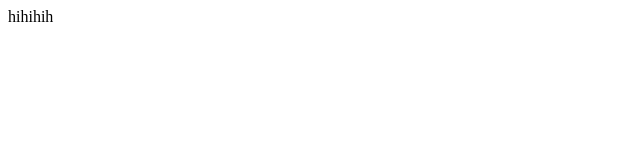
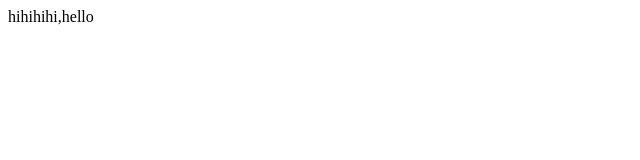
Before and after one commit to ll3816-LiLi/funny, a plain HTML site: page index.html in a window 1280 px wide. Shown: the full height of the page, 0-640 px from the left. Drawn offline with Linux system fonts and the light colour scheme.

Commit message:
Update index.html

```diff
--- a/index.html
+++ b/index.html
@@ -6,6 +6,6 @@
     <title>Document</title>
 </head>
 <body>
-   hihihih
+   hihihihi,hello
 </body>
 </html>
```
